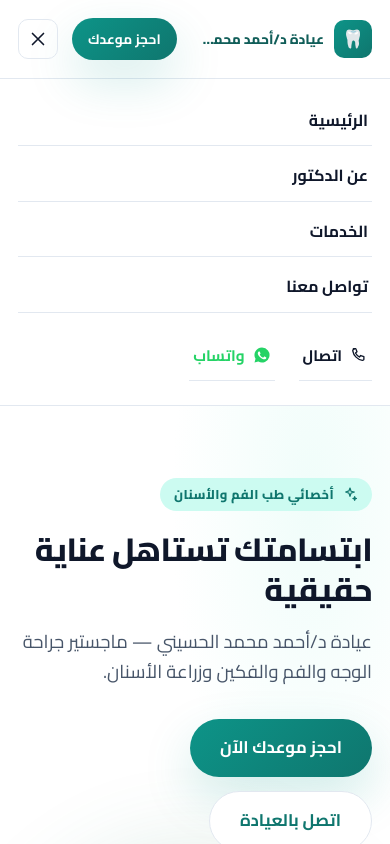
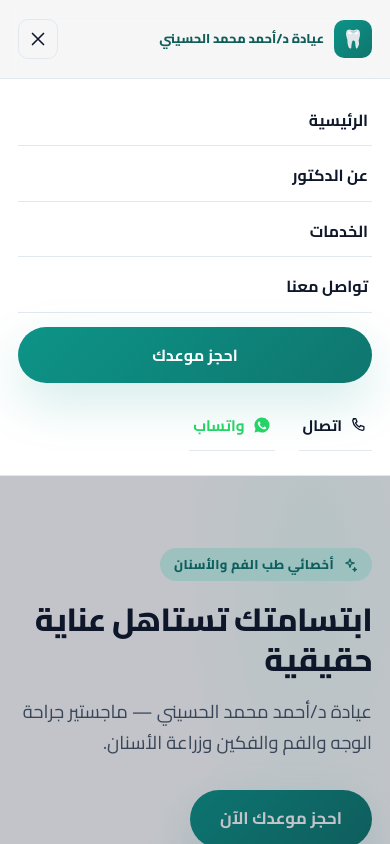
Before and after one commit to salmantawfeeq/dental-clinic-website, a Next.js app: page / in a window 390 px wide. Both pictures are taken after a click on the button "فتح القائمة". Shown: the top 844 px of the page. Built offline with nearby package versions, Linux system fonts and the light colour scheme.

Commit message:
Fix mobile header truncation and menu tap-to-close

```diff
--- a/src/app/globals.css
+++ b/src/app/globals.css
@@ -341,11 +341,15 @@ a.card:hover,
   gap: 4px;
 }
 
-.mobile-menu a {
+.mobile-menu a:not(.btn) {
   padding: 12px 4px;
   font-weight: 700;
   color: var(--color-ink);
   border-bottom: 1px solid var(--color-border);
+}
+
+.mobile-menu .btn {
+  text-align: center;
 }
 
 .mobile-menu-contact {
@@ -354,6 +358,20 @@ a.card:hover,
   padding-top: 14px;
   font-weight: 700;
   font-size: 0.95rem;
+}
+
+.mobile-menu-backdrop {
+  display: none;
+  position: fixed;
+  inset: 0;
+  z-index: 25;
+  background: rgba(15, 23, 42, 0.25);
+}
+
+@media (max-width: 900px) {
+  .mobile-menu-backdrop {
+    display: block;
+  }
 }
 
 @media (max-width: 900px) {
@@ -370,17 +388,16 @@ a.card:hover,
 
 @media (max-width: 640px) {
   .header-logo-name {
-    font-size: 0.85rem;
+    font-size: 0.8rem;
     white-space: nowrap;
     overflow: hidden;
     text-overflow: ellipsis;
-    max-width: 32vw;
+    max-width: 58vw;
   }
   .header-icon-link {
     display: none !important;
   }
   .header-contact .btn {
-    padding: 10px 16px !important;
-    font-size: 0.85rem !important;
+    display: none;
   }
 }
--- a/src/components/SiteHeader.tsx
+++ b/src/components/SiteHeader.tsx
@@ -16,6 +16,7 @@ export function SiteHeader() {
   const [menuOpen, setMenuOpen] = useState(false);
 
   return (
+    <>
     <header
       style={{
         borderBottom: "1px solid var(--color-border)",
@@ -84,6 +85,9 @@ export function SiteHeader() {
               {item.label}
             </Link>
           ))}
+          <Link href="/book" className="btn btn-primary" style={{ marginTop: 10 }} onClick={() => setMenuOpen(false)}>
+            احجز موعدك
+          </Link>
           <div className="mobile-menu-contact">
             <a href={clinicInfo.phoneHref} style={{ display: "flex", alignItems: "center", gap: 8 }}>
               <IconPhone size={18} /> اتصال
@@ -95,5 +99,7 @@ export function SiteHeader() {
         </div>
       )}
     </header>
+    {menuOpen && <div className="mobile-menu-backdrop" onClick={() => setMenuOpen(false)} aria-hidden />}
+    </>
   );
 }
```
